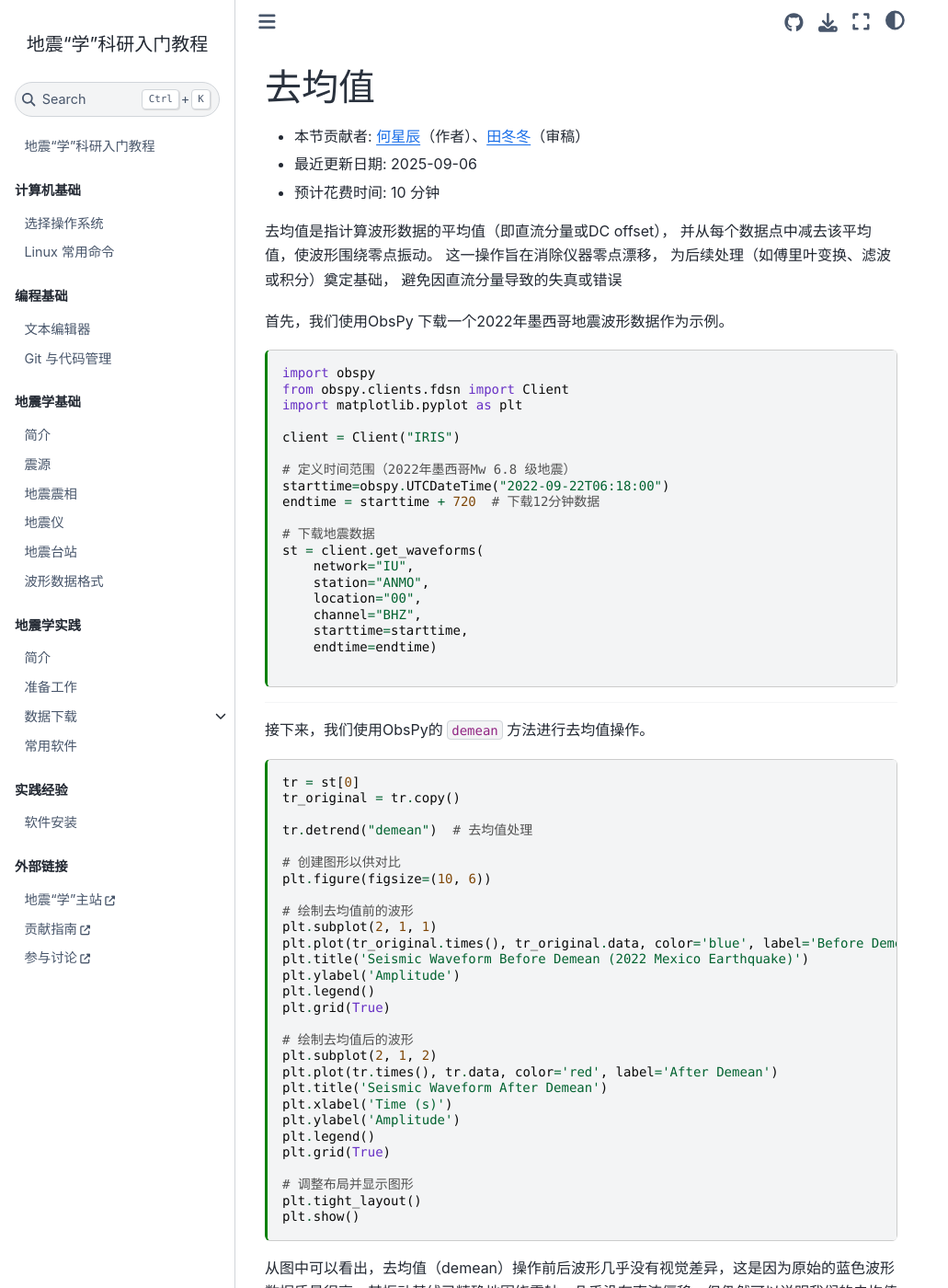
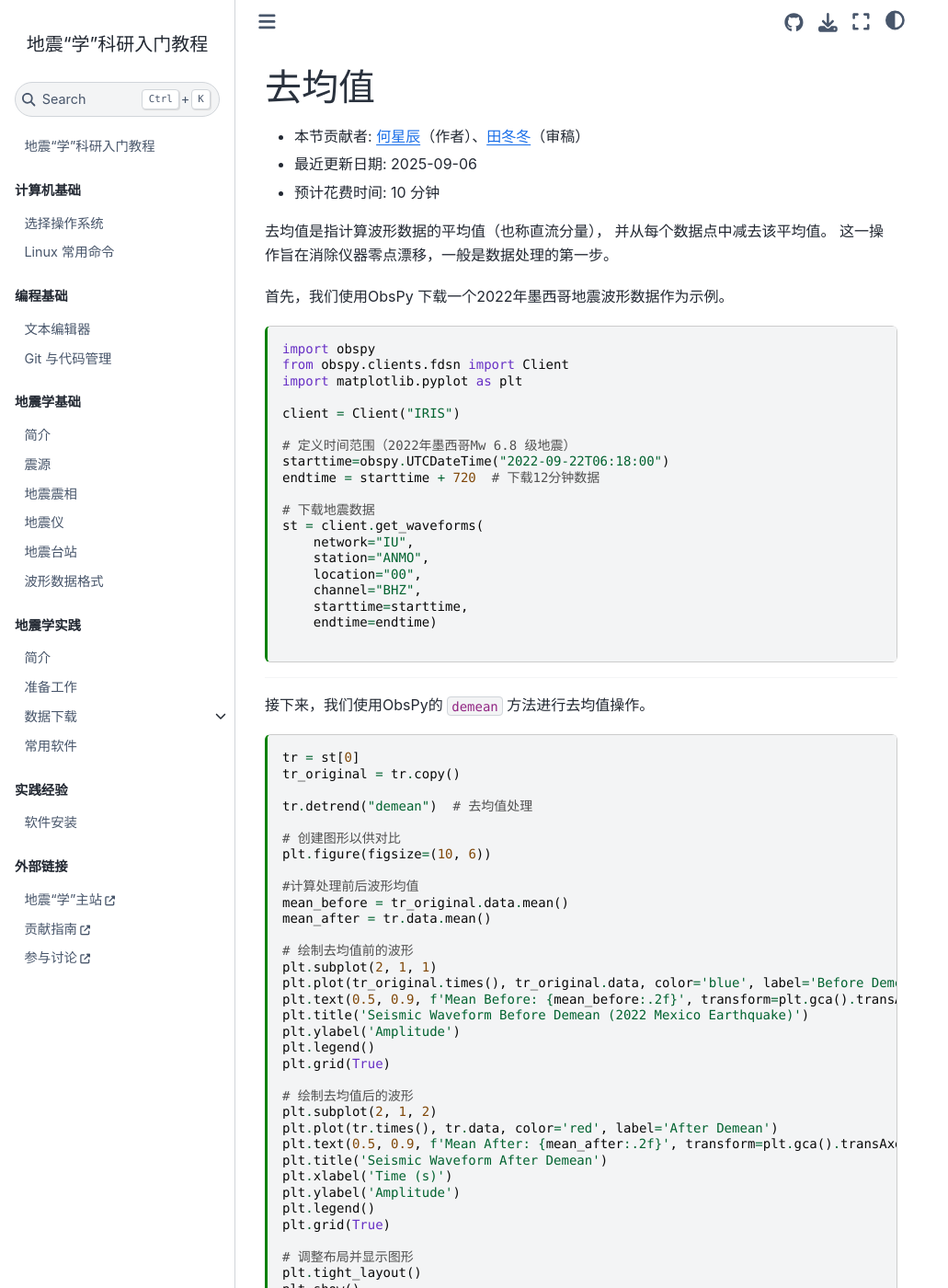
Before and after one commit to seismo-learn/seismology101, a Jupyter Book: the page built from source/exercises/demean.md, in a window 1280 px wide and 1400 px high. Shown: the whole window at 92% size, without its empty margins (0-1031 px from the left). Built offline with Jupyter Book 1.0.4 settings and Sphinx 7.4.7 and the Sphinx Book theme 1.1.4, drawn with Linux system fonts in a browser that asks for light colours; pages that are not in the unit, such as notebooks, are missing from menus; some of the changed text lies outside the part shown.

Commit message:
git commit -m "Fix some txt and code"

````diff
--- a/source/exercises/demean.md
+++ b/source/exercises/demean.md
@@ -18,11 +18,9 @@ kernelspec:
 - 最近更新日期: 2025-09-06
 - 预计花费时间: 10 分钟
 
-去均值是指计算波形数据的平均值（即直流分量或DC offset），
-并从每个数据点中减去该平均值，使波形围绕零点振动。
-这一操作旨在消除仪器零点漂移，
-为后续处理（如傅里叶变换、滤波或积分）奠定基础，
-避免因直流分量导致的失真或错误
+去均值是指计算波形数据的平均值（也称直流分量），
+并从每个数据点中减去该平均值。
+这一操作旨在消除仪器零点漂移，一般是数据处理的第一步。
 
 
 
@@ -65,9 +63,14 @@ tr.detrend("demean")  # 去均值处理
 # 创建图形以供对比
 plt.figure(figsize=(10, 6))
 
+#计算处理前后波形均值
+mean_before = tr_original.data.mean()
+mean_after = tr.data.mean()
+
 # 绘制去均值前的波形
 plt.subplot(2, 1, 1)
 plt.plot(tr_original.times(), tr_original.data, color='blue', label='Before Demean')
+plt.text(0.5, 0.9, f'Mean Before: {mean_before:.2f}', transform=plt.gca().transAxes, fontsize=10, color='blue')
 plt.title('Seismic Waveform Before Demean (2022 Mexico Earthquake)')
 plt.ylabel('Amplitude')
 plt.legend()
@@ -76,6 +79,7 @@ plt.grid(True)
 # 绘制去均值后的波形
 plt.subplot(2, 1, 2)
 plt.plot(tr.times(), tr.data, color='red', label='After Demean')
+plt.text(0.5, 0.9, f'Mean After: {mean_after:.2f}', transform=plt.gca().transAxes, fontsize=10, color='red')
 plt.title('Seismic Waveform After Demean')
 plt.xlabel('Time (s)')
 plt.ylabel('Amplitude')
@@ -88,4 +92,4 @@ plt.show()
 ```
 
 
-从图中可以看出，去均值（demean）操作前后波形几乎没有视觉差异，这是因为原始的蓝色波形数据质量很高，其振动基线已精确地围绕零轴，几乎没有直流偏移。但仍然可以说明我们的去均值操作是成功的。
+从图中可以看出，虽然去均值（demean）操作前后波形几乎没有视觉差异，但是原始波形的均值从1060.42变为0，表明已经成功的完成了去均值操作。
````
